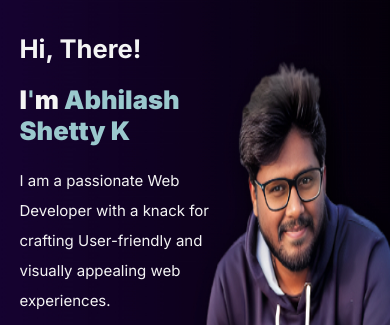
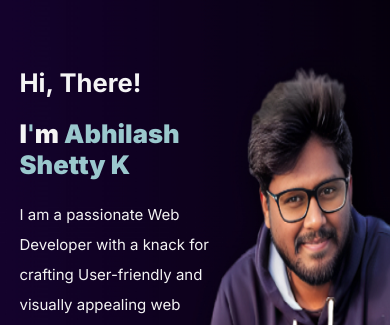
Before and after one commit to Abhilash086/Portfolio, a plain HTML site: page index.html in a window 390 px wide. Shown: the part 75-400 px from the top of the page. Drawn offline with nearby package versions, Linux system fonts and the light colour scheme; a web font is replaced by a local one.

Commit message:
Update style.css

```diff
--- a/style.css
+++ b/style.css
@@ -699,10 +699,10 @@ form .send-btn{
     }
 
     .hero{
-        background-size: 174% 110%;
+        background-size: 209% 102%;
         padding-top: 81px;
-        background-position: 61% top;
-        height: 66vh;
+        background-position: 59% top;
+        height: 74vh;
     }
     :root{
         --h1-font: 3rem;
```
